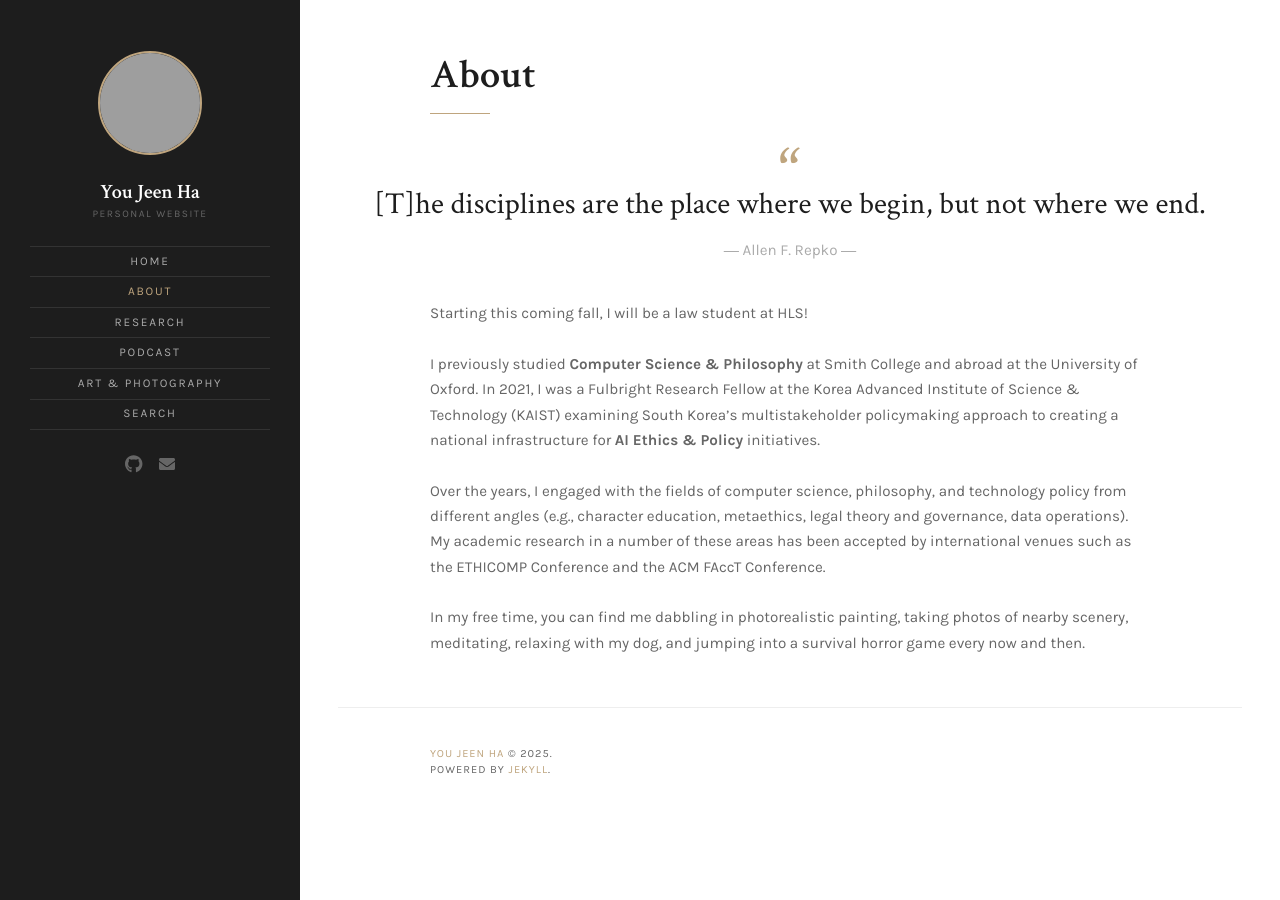
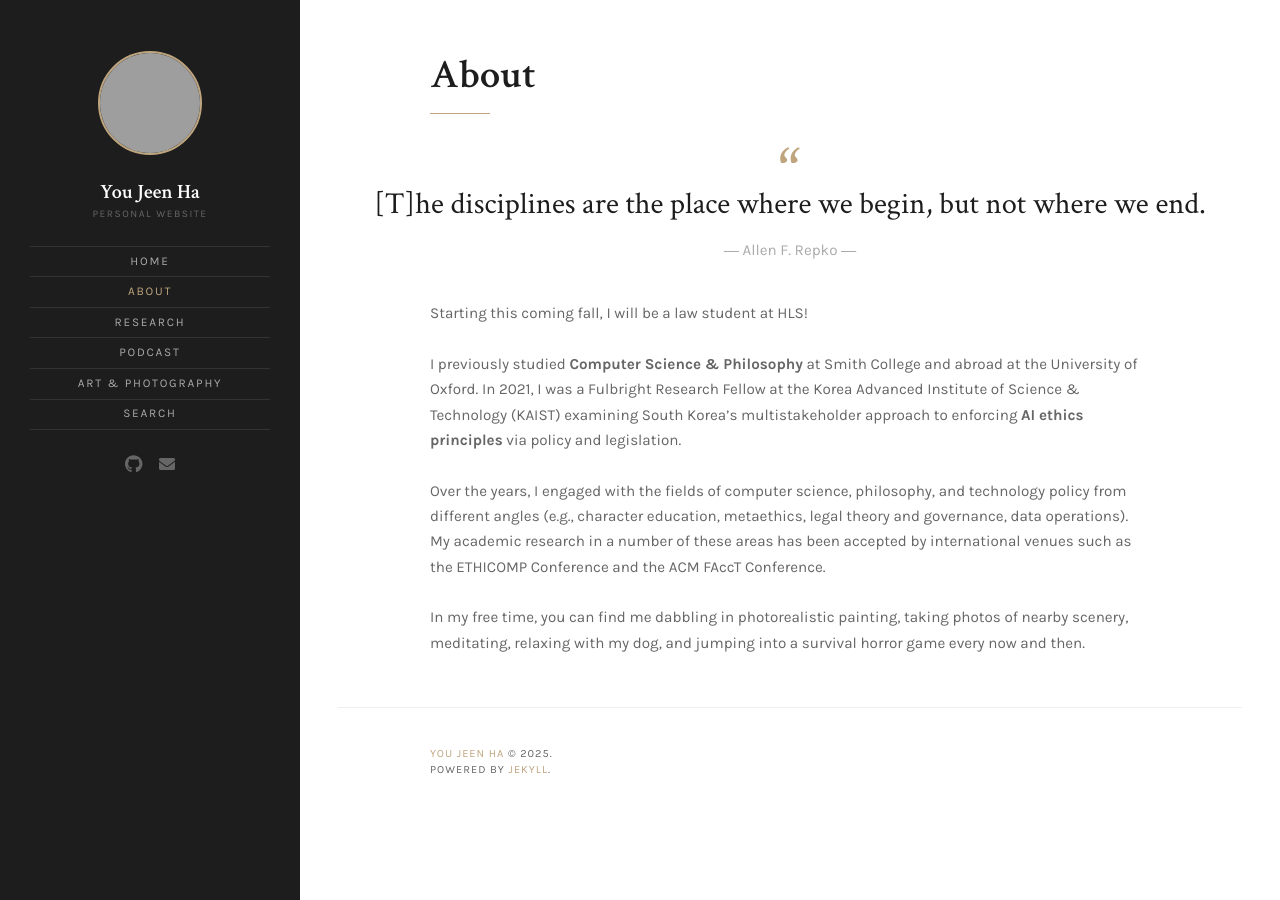
Before and after one commit to hyoujeen/hyoujeen.github.io, a Jekyll site: the page built from about.md, in a window 1280 px wide, cut to the strip 0-900 px from the top of the page. Built offline with Jekyll 4.4.1, drawn with Linux system fonts in a browser that asks for light colours; grey boxes are pictures that could not be loaded.

Commit message:
Update about.md

```diff
--- a/about.md
+++ b/about.md
@@ -7,7 +7,7 @@ title: About
 
 Starting this coming fall, I will be a law student at HLS!
 
-I previously studied **Computer Science & Philosophy** at Smith College and abroad at the University of Oxford. In 2021, I was a Fulbright Research Fellow at the Korea Advanced Institute of Science & Technology (KAIST) examining South Korea's multistakeholder policymaking approach to creating a national infrastructure for **AI Ethics & Policy** initiatives.
+I previously studied **Computer Science & Philosophy** at Smith College and abroad at the University of Oxford. In 2021, I was a Fulbright Research Fellow at the Korea Advanced Institute of Science & Technology (KAIST) examining South Korea's multistakeholder approach to enforcing **AI ethics principles** via policy and legislation.
 
 Over the years, I engaged with the fields of computer science, philosophy, and technology policy from different angles (e.g., character education, metaethics, legal theory and governance, data operations). My academic research in a number of these areas has been accepted by international venues such as the ETHICOMP Conference and the ACM FAccT Conference.
 
```
